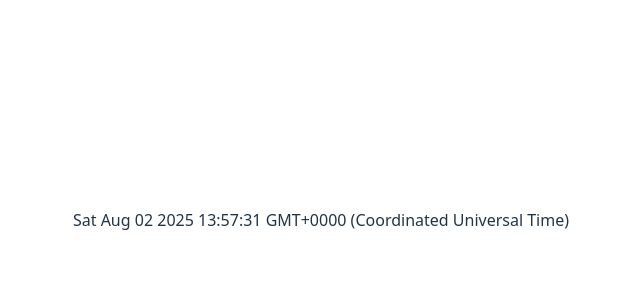
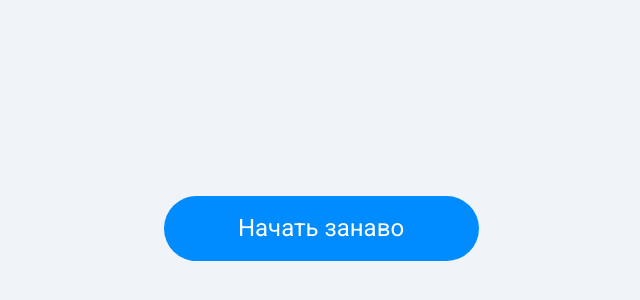
Before and after one commit to Rock-Coder-1984/home-work-vue, a Vue app: page / in a window 1280 px wide. Shown: the part 180-480 px from the top of the page, without its empty margins (319-959 px from the left). Built offline with nearby package versions, Linux system fonts and the light colour scheme.

Commit message:
2-button

```diff
--- a/index.html
+++ b/index.html
@@ -1,9 +1,15 @@
-<!doctype html>
+<!DOCTYPE html>
 <html lang="en">
   <head>
     <meta charset="UTF-8" />
     <link rel="icon" type="image/svg+xml" href="/vite.svg" />
     <meta name="viewport" content="width=device-width, initial-scale=1.0" />
+    <link rel="preconnect" href="https://fonts.googleapis.com" />
+    <link rel="preconnect" href="https://fonts.gstatic.com" crossorigin />
+    <link
+      href="https://fonts.googleapis.com/css2?family=Roboto:ital,wght@0,100..900;1,100..900&display=swap"
+      rel="stylesheet"
+    />
     <title>Vite + Vue</title>
   </head>
   <body>
--- a/src/App.vue
+++ b/src/App.vue
@@ -1,7 +1,9 @@
+<!-- <template>{{ date.toString() }}</template> -->
+<template><Button /></template>
+
 <script setup>
-const date = new Date();
+// const date = new Date();
+import Button from "./components/Button.vue";
 </script>
 
-<template>{{ date.toString() }}</template>
-
 <style scoped></style>
--- /dev/null
+++ b/src/components/Button.vue
@@ -0,0 +1,19 @@
+<template>
+  <button class="button">Начать занаво</button>
+</template>
+<script setup></script>
+<style scoped>
+.button {
+  width: 315px;
+  height: 65px;
+  padding: 10px 16px;
+  font-family: var(--font);
+  font-weight: 400;
+  font-size: 24px;
+  color: var(--color-primary);
+  background: #008bfe;
+  border-radius: 50px;
+  border: none;
+  outline: none;
+}
+</style>
--- a/src/style.css
+++ b/src/style.css
@@ -1,79 +1,34 @@
 :root {
-  font-family: system-ui, Avenir, Helvetica, Arial, sans-serif;
-  line-height: 1.5;
-  font-weight: 400;
+  --color-primary: #ffffff;
+  --color-primary-inverted: #000000;
+  --color-bg: #343d4b;
+  --color-bg-card: #272e37;
+  --color-bg-main: #f0f4f8;
+  --gradient: linear-gradient(
+    91deg,
+    rgba(144, 217, 224, 0.9) 0.2%,
+    rgba(84, 96, 230, 0.9) 100%
+  );
+  --gradient-inverted: linear-gradient(
+    256deg,
+    rgba(144, 217, 224, 0.9) 9.04%,
+    rgba(84, 96, 230, 0.9) 92.2%
+  );
+  --font: "Roboto", sans-serif;
+}
+* {
+  box-sizing: border-box;
+}
 
-  color-scheme: light dark;
-  color: rgba(255, 255, 255, 0.87);
-  background-color: #242424;
-
+body {
+  font-family: var(--font);
+  color: var(--color-primary);
   font-synthesis: none;
   text-rendering: optimizeLegibility;
   -webkit-font-smoothing: antialiased;
   -moz-osx-font-smoothing: grayscale;
-}
-
-a {
-  font-weight: 500;
-  color: #646cff;
-  text-decoration: inherit;
-}
-a:hover {
-  color: #535bf2;
-}
-
-body {
-  margin: 0;
-  display: flex;
+  background-color: var(--color-bg-main);
+  display: grid;
   place-items: center;
-  min-width: 320px;
   min-height: 100vh;
 }
-
-h1 {
-  font-size: 3.2em;
-  line-height: 1.1;
-}
-
-button {
-  border-radius: 8px;
-  border: 1px solid transparent;
-  padding: 0.6em 1.2em;
-  font-size: 1em;
-  font-weight: 500;
-  font-family: inherit;
-  background-color: #1a1a1a;
-  cursor: pointer;
-  transition: border-color 0.25s;
-}
-button:hover {
-  border-color: #646cff;
-}
-button:focus,
-button:focus-visible {
-  outline: 4px auto -webkit-focus-ring-color;
-}
-
-.card {
-  padding: 2em;
-}
-
-#app {
-  max-width: 1280px;
-  margin: 0 auto;
-  padding: 2rem;
-  text-align: center;
-}
-
-@media (prefers-color-scheme: light) {
-  :root {
-    color: #213547;
-    background-color: #ffffff;
-  }
-  a:hover {
-    color: #747bff;
-  }
-  button {
-    background-color: #f9f9f9;
-  }
-}
```
